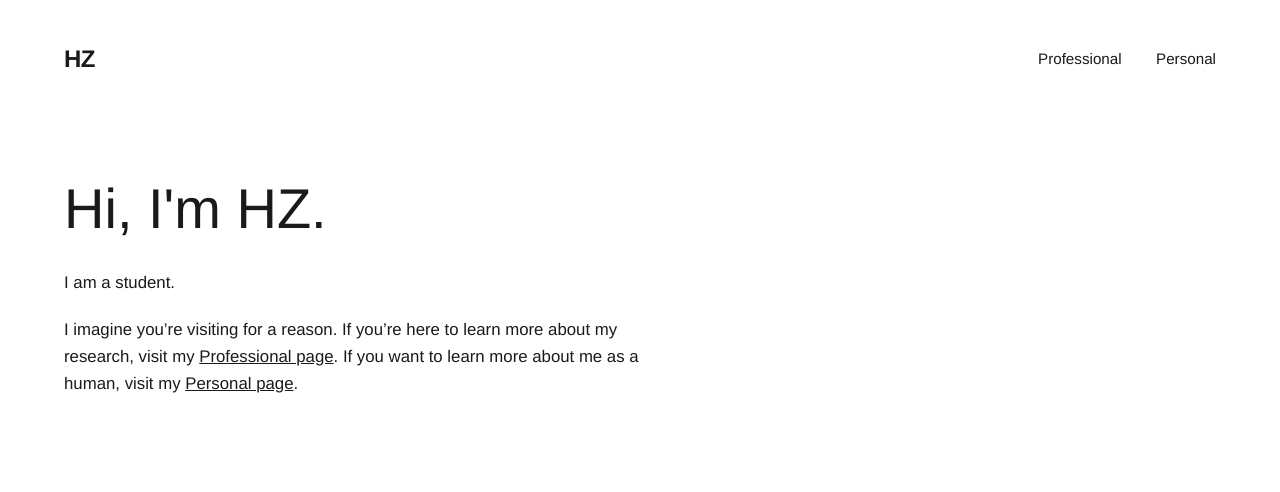
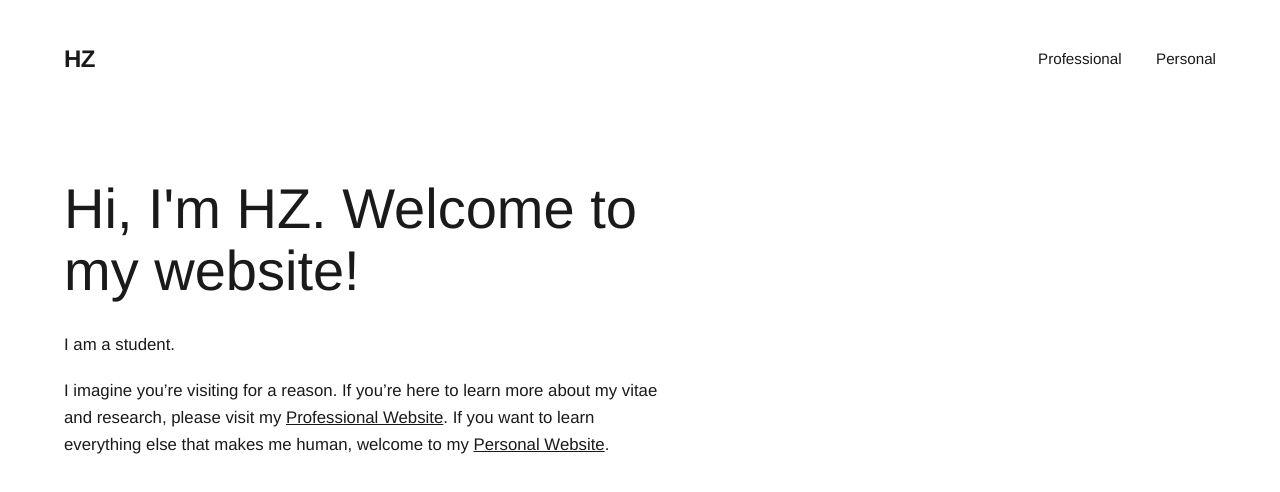
Before and after one commit to CodeTal/codetal.github.io, a plain HTML site: page index.html in a window 1280 px wide. Drawn offline with Linux system fonts and the light colour scheme.

Commit message:
Update homepage heading and description text
Co-authored-by: Cursor <cursoragent@cursor.com>

```diff
--- a/index.html
+++ b/index.html
@@ -156,11 +156,11 @@
 
     <main>
         <div class="text-column">
-            <h1>Hi, I'm HZ.</h1>
+            <h1>Hi, I'm HZ. Welcome to my website!</h1>
 
             <p>I am a student.</p>
 
-            <p>I imagine you’re visiting for a reason. If you’re here to learn more about my research, visit my <a href="https://professional.z-hg.com" style="text-decoration: underline;">Professional page</a>. If you want to learn more about me as a human, visit my <a href="https://personal.z-hg.com" style="text-decoration: underline;">Personal page</a>.</p>
+            <p>I imagine you’re visiting for a reason. If you’re here to learn more about my vitae and research, please visit my <a href="https://professional.z-hg.com" style="text-decoration: underline;">Professional Website</a>. If you want to learn everything else that makes me human, welcome to my <a href="https://personal.z-hg.com" style="text-decoration: underline;">Personal Website</a>.</p>
 
             <!-- <p>You can always get in touch with me via my email: <a href="mailto:hegguang.zhou@yale.edu" class="email-link">hegguang.zhou@yale.edu</a>.</p> -->
         </div>
```
